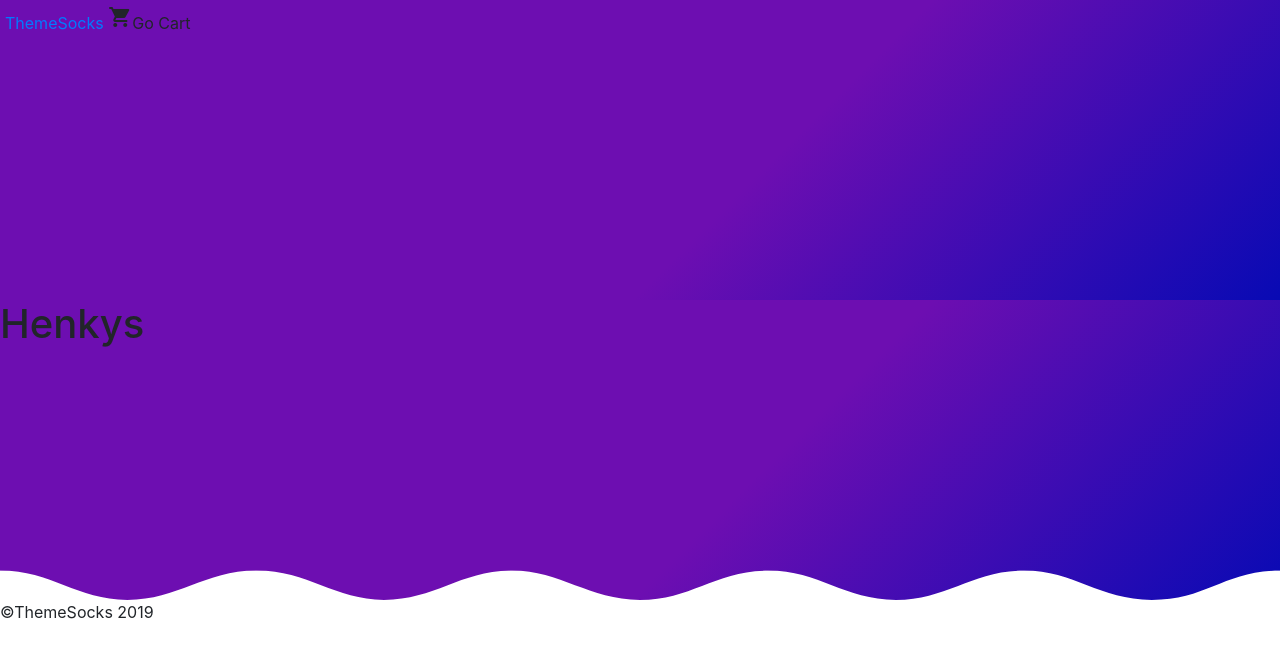
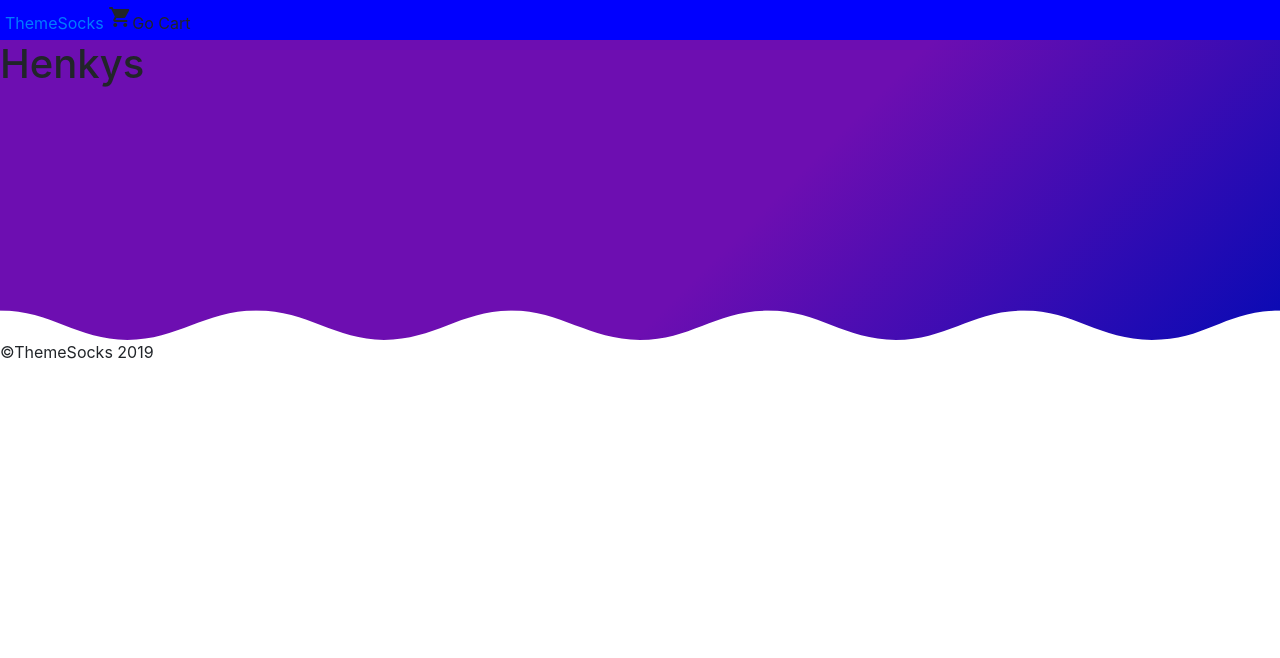
Before and after one commit to Henkys/SockShop, a PHP site: page / in a window 1280 px wide. Shown: the top 658 px of the page. Run offline with PHP 8.4, Linux system fonts and the light colour scheme.

Commit message:
update wave en stijling

```diff
--- a/app/view/Header.php
+++ b/app/view/Header.php
@@ -11,9 +11,8 @@
   <script src="../app/view/assets/js/app.js"></script>
   <link rel="stylesheet" href="https://stackpath.bootstrapcdn.com/bootstrap/4.4.1/css/bootstrap.min.css" integrity="sha384-Vkoo8x4CGsO3+Hhxv8T/Q5PaXtkKtu6ug5TOeNV6gBiFeWPGFN9MuhOf23Q9Ifjh" crossorigin="anonymous">
   <link rel="stylesheet" href="https://fonts.googleapis.com/icon?family=Material+Icons">
-  <link rel="stylesheet" href="../app/view/css/styles.css">
+  <!-- <link rel="stylesheet" href="  ../../../app/view/assets/css/styles.css"> -->
   <link rel="icon" href="view/assets/images/themeSocksLogo.png" type="icon/png">
-
 </head>
 
 <body>
--- a/app/view/Landingspage/Landingspage.php
+++ b/app/view/Landingspage/Landingspage.php
@@ -1,18 +1,16 @@
+
 <title>ThemeSocks</title>
 <?php require_once '../app/view/Header.php'; ?>
 
-<header>
-    <nav>
-    <h1>Henkys</h1>
-    </nav>
-
-    <section class="bg-default">
+<div class="hero">
+    <h1 class="center">Henkys</h1>
+</div>
+<section class="bg-default">
     <div class="section-wave">
           <svg x="0px" y="0px" width="1920px" height="46px" viewBox="0 0 1920 46" preserveAspectRatio="none">
             <path d="M1920,0.5c-82.8,0-109.1,44-192.3,44c-78.8,0-116.2-44-191.7-44c-77.1,0-115.9,44-192,44c-78.2,0-114.6-44-192-44c-78.4,0-115.3,44-192,44c-76.9-0.1-119-44-192-44c-77,0-115.2,44-192,44c-73.6,0-114-44-190.9-44c-78.5,0-117.2,44-194.1,44c-75.9,0-113-44-191-44V46h1920V0.5z"></path>
           </svg>
         </div>
     </section>
-</header>
 
 <?php require_once '../app/view/Footer.php'; ?>
--- a/app/view/assets/css/styles.css
+++ b/app/view/assets/css/styles.css
@@ -14,7 +14,8 @@
 .navigation .cart-btn {
   margin: auto;
 }
-nav {
+
+.hero {
   height: 300px;
   width: 100%;
   background-image: linear-gradient(135deg, #6D0EB1 59%, #080ab4 100%);
@@ -42,8 +43,4 @@ svg {
   background-color: #fff;
   fill: #fff;
 }
-
-.center {
-  margin: 0 auto;
-}
 /*# sourceMappingURL=styles.css.map */
--- a/app/view/assets/css/styles.scss
+++ b/app/view/assets/css/styles.scss
@@ -20,10 +20,7 @@ $yellow:#FAE718;
         margin: auto;
     }
 }
-
-
-nav{
-    // background-color:$primary;
+.hero{
     height:300px;
     width:100%;
     background-image: -webkit-linear-gradient(-39deg,$primary 59%,#080ab4 100%);
@@ -31,7 +28,6 @@ nav{
 }
 .section-wave {
   position: absolute;
-  // top: 0;
   transform: translateY(-97%);
   width: 100vw;
   line-height: 0;
--- a/public/index.php
+++ b/public/index.php
@@ -1,3 +1,9 @@
+<head>
+<link rel="stylesheet" href="  ../app/view/assets/css/styles.css">
+</head>
+
+
+
 <?php
 
     require_once '../app/controller/Router/Router.php';
```
Also changed, not shown: 1 other file.
